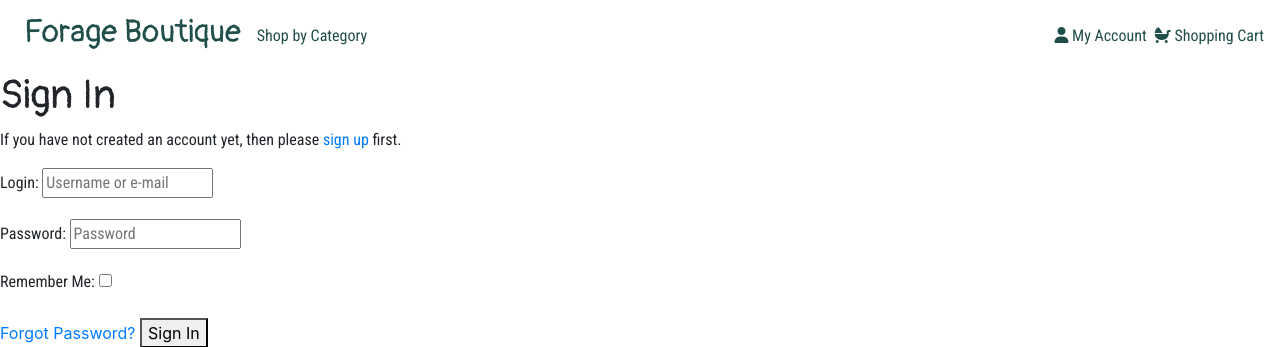
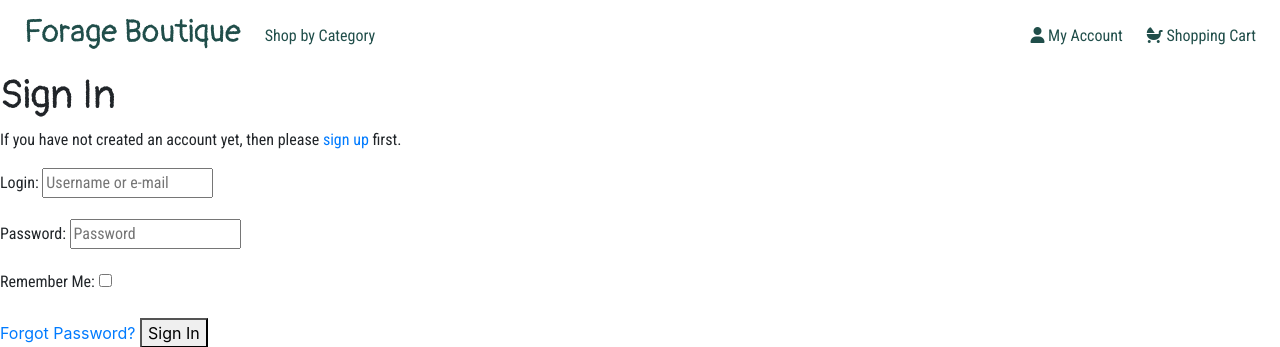
Before and after one commit to anabramos/forageboutique, a Django app: page /accounts/login/ in a window 1280 px wide. Shown: the top 347 px of the page. Run offline with Django 3.2, Linux system fonts and the light colour scheme; some libraries are stand-ins or nearby versions.

Commit message:
Fix spacing on navigation bar links

```diff
--- a/templates/base.html
+++ b/templates/base.html
@@ -44,7 +44,7 @@
                         <li class="list-inline-item dropdown">
                             <a class="text-dark-green" href="#" id="category-options" data-toggle="dropdown" aria-haspopup="true" aria-expanded="false">
                                 <div class="text-center">
-                                    <p class="my-0">Shop by Category</p>
+                                    <p class="my-0 mx-2">Shop by Category</p>
                                 </div>
                             </a>
                             <div class="dropdown-menu border-0" aria-labelledby="user-options">
@@ -59,7 +59,7 @@
                         <li class="list-inline-item dropdown">
                             <a class="text-dark-green" href="#" id="user-options" data-toggle="dropdown" aria-haspopup="true" aria-expanded="false">
                                 <div class="text-center">
-                                    <p class="my-0"><i class="fas fa-solid fa-user"></i> My Account</p>
+                                    <p class="my-0 mx-2"><i class="fas fa-solid fa-user"></i> My Account</p>
                                 </div>
                             </a>
                             <div class="dropdown-menu border-0" aria-labelledby="user-options">
@@ -70,7 +70,7 @@
                         <li class="list-inline-item">
                             <a class=" text-dark-green" href="#">
                                 <div class="text-center">
-                                    <p class="my-0"><i class="fas fa-solid fa-baby-carriage"></i> Shopping Cart</p>
+                                    <p class="my-0 mx-2"><i class="fas fa-solid fa-baby-carriage"></i> Shopping Cart</p>
                                 </div>
                             </a>
                         </li>
```
